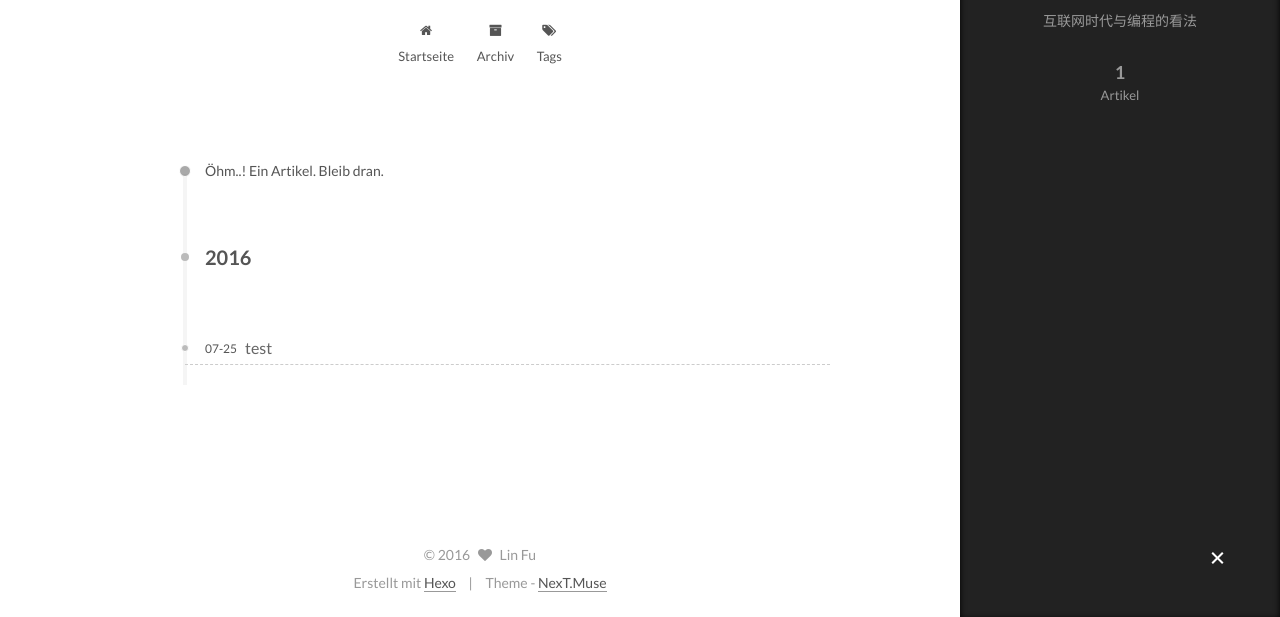
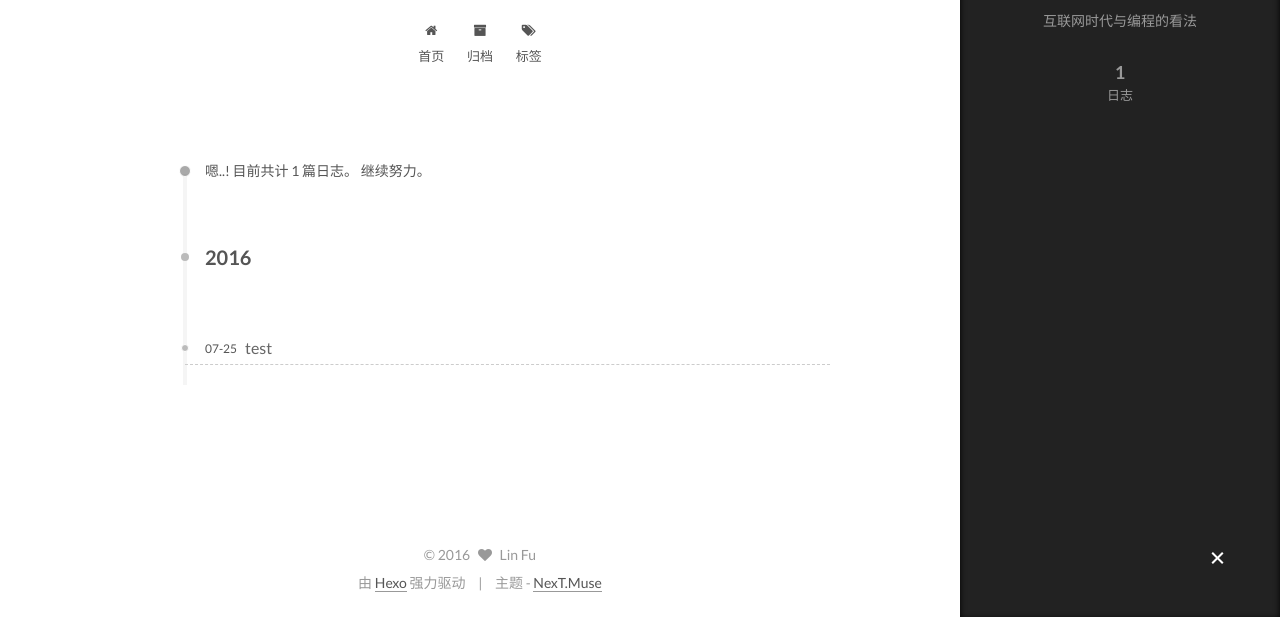
Before and after one commit to frankatmech/frankatmech.github.io, a plain HTML site: page archives/index.html in a window 1280 px wide. Both pictures are taken after a click on the element 1217 px from the left and 742 px from the top of the page. Shown: the part 183-800 px from the top of the page. Drawn offline with Linux system fonts and the light colour scheme.

Commit message:
Site updated: 2016-07-25 23:53:23

```diff
--- a/archives/index.html
+++ b/archives/index.html
@@ -105,7 +105,7 @@
     motion: true,
     duoshuo: {
       userId: 0,
-      author: 'Author'
+      author: '博主'
     }
   };
 </script>
@@ -115,10 +115,10 @@
 
   <link rel="canonical" href="http://yoursite.com/archives/"/>
 
-  <title> Archiv | 傅林的博客 </title>
+  <title> 归档 | 傅林的博客 </title>
 </head>
 
-<body itemscope itemtype="http://schema.org/WebPage" lang="zh-CN">
+<body itemscope itemtype="http://schema.org/WebPage" lang="zh-Hans">
 
 
 
@@ -173,7 +173,7 @@
 
               <i class="menu-item-icon fa fa-fw fa-home"></i> <br />
 
-            Startseite
+            首页
           </a>
         </li>
 
@@ -183,7 +183,7 @@
 
               <i class="menu-item-icon fa fa-fw fa-archive"></i> <br />
 
-            Archiv
+            归档
           </a>
         </li>
 
@@ -193,7 +193,7 @@
 
               <i class="menu-item-icon fa fa-fw fa-tags"></i> <br />
 
-            Tags
+            标签
           </a>
         </li>
 
@@ -223,7 +223,7 @@
 
 
 
-      Öhm..! Ein Artikel. Bleib dran.
+      嗯..! 目前共计 1 篇日志。 继续努力。
     </span>
 
 
@@ -313,7 +313,7 @@
           <div class="site-state-item site-state-posts">
             <a href="/archives">
               <span class="site-state-item-count">1</span>
-              <span class="site-state-item-name">Artikel</span>
+              <span class="site-state-item-name">日志</span>
             </a>
           </div>
 
@@ -360,11 +360,11 @@
 </div>
 
 <div class="powered-by">
-  Erstellt mit  <a class="theme-link" href="http://hexo.io">Hexo</a>
+  由 <a class="theme-link" href="http://hexo.io">Hexo</a> 强力驱动
 </div>
 
 <div class="theme-info">
-  Theme -
+  主题 -
   <a class="theme-link" href="https://github.com/iissnan/hexo-theme-next">
     NexT.Muse
   </a>
--- a/css/main.css
+++ b/css/main.css
@@ -1548,7 +1548,7 @@ pre .javascript .function {
   width: 4px;
   height: 4px;
   border-radius: 50%;
-  background: #a7ff17;
+  background: #7736ff;
 }
 .links-of-blogroll {
   font-size: 13px;
```
Also changed, not shown: 2016/07/25/test/index.html (+12 -12 lines), archives/2016/07/index.html (+10 -10 lines), archives/2016/index.html (+10 -10 lines), index.html (+9 -9 lines).
